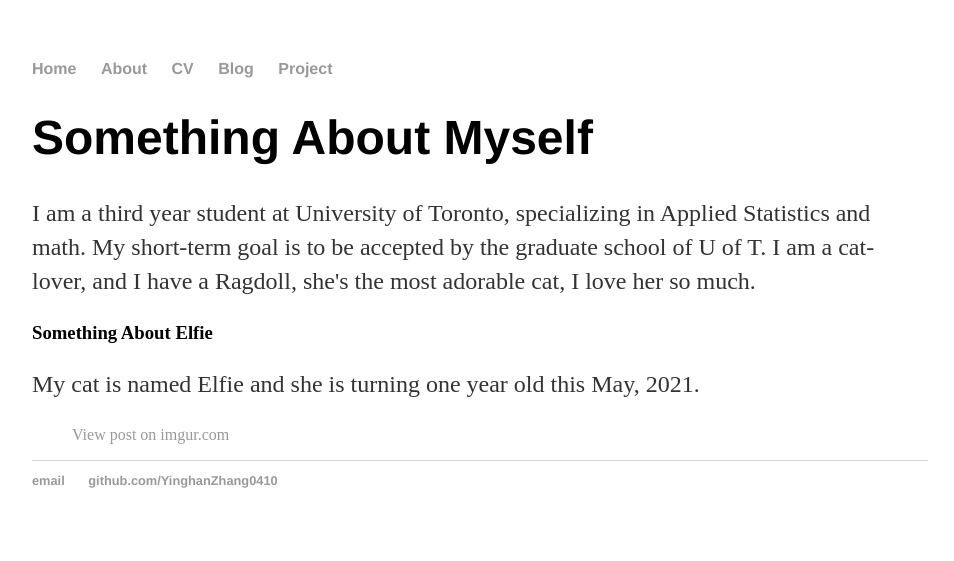
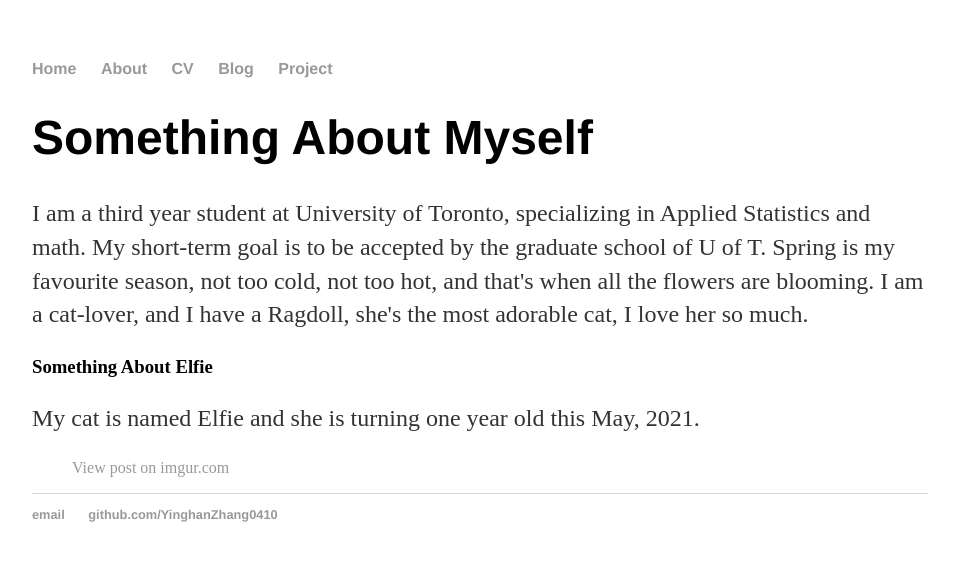
Before and after one commit to YinghanZhang0410/YinghanZhang0410.github.io, a Jekyll site: the page built from about/index.html, in a window 1280 px wide. Shown: the top 561 px of the page, without its empty margins (160-1114 px from the left). Built offline with Jekyll 4.4.1, drawn with Linux system fonts in a browser that asks for light colours; a script that is not in the unit is left out.

Commit message:
Update index.html

```diff
--- a/about/index.html
+++ b/about/index.html
@@ -4,7 +4,8 @@
 ---
 	<h1>{{ page.title }}</h1>
         <p>I am a third year student at University of Toronto, specializing in Applied Statistics and math.
-          My short-term goal is to be accepted by the graduate school of U of T.
+          My short-term goal is to be accepted by the graduate school of U of T. Spring is my favourite season,
+		not too cold, not too hot, and that's when all the flowers are blooming.
           I am a cat-lover, and I have a Ragdoll, she's the most adorable cat, I love her so much. </p>
 
     <h3>Something About Elfie</h3>
```
